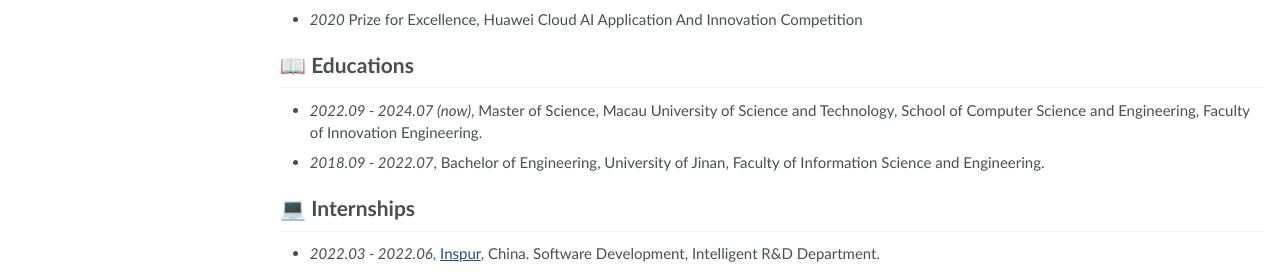
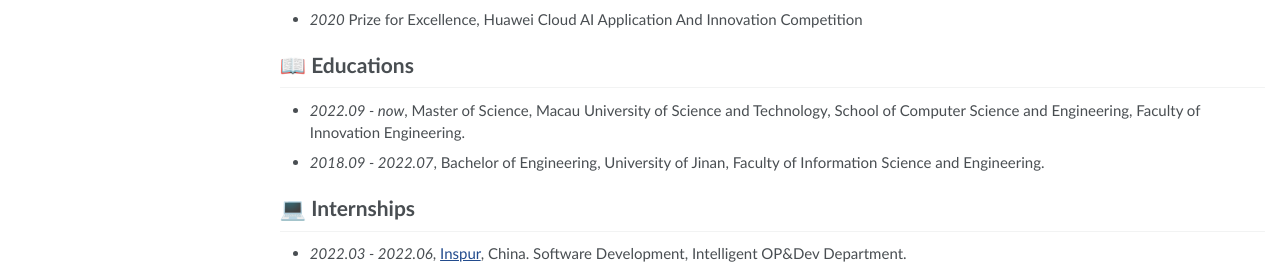
Before and after one commit to Arkitect-z/Arkitect-z.github.io, a Jekyll site: the page built from _pages/about.md, in a window 1280 px wide and 987 px high. Shown: the part 707-984 px from the top of the window. Built offline with Jekyll 4.4.1, drawn with Linux system fonts in a browser that asks for light colours.

Commit message:
update paper

```diff
--- a/_config.yml
+++ b/_config.yml
@@ -21,7 +21,7 @@ baidu_site_verification  :  # get baidu_site_verification from https://ziyuan.ba
 
 # Site Author
 author:
-  name             : "Zhenyu Wei (魏振宇)"
+  name             : "Zhenyu Wei \n(魏振宇)"
   avatar           : "assets/images/winston.jpg"
   bio              : "Macau University of Science and Technology"
   location         : "Macao, China"
--- a/_pages/about.md
+++ b/_pages/about.md
@@ -33,7 +33,7 @@ My research interest includes multi-modal learning and computer vision.
 <div class='paper-box'><div class='paper-box-image'><div><div class="badge">Arxiv</div><img src='../assets/images/Overview.png' alt="sym" width="500px"></div></div>
 <div class='paper-box-text' markdown="1">
 
-[Enhanced Object Tracking by Self-Supervised Auxiliary Depth Estimation Learning](https://scholar.google.com/)
+[Enhanced Object Tracking by Self-Supervised Auxiliary Depth Estimation Learning](https://arxiv.org/abs/2405.14195)
 
 **Zhenyu Wei**, Yujie He, Zhanchuan Cai
 
@@ -54,7 +54,7 @@ My research interest includes multi-modal learning and computer vision.
 - *2020* Prize for Excellence, Huawei Cloud AI Application And Innovation Competition
 
 # 📖 Educations
-- *2022.09 - 2024.07 (now)*, Master of Science, Macau University of Science and Technology, School of Computer Science and Engineering, Faculty of Innovation Engineering.
+- *2022.09 - now*, Master of Science, Macau University of Science and Technology, School of Computer Science and Engineering, Faculty of Innovation Engineering.
 - *2018.09 - 2022.07*, Bachelor of Engineering, University of Jinan, Faculty of Information Science and Engineering.
 
 <!-- # 💬 Invited Talks
@@ -62,4 +62,4 @@ My research interest includes multi-modal learning and computer vision.
 - *2021.03*, Lorem ipsum dolor sit amet, consectetur adipiscing elit. Vivamus ornare aliquet ipsum, ac tempus justo dapibus sit amet.  \| [\[video\]](https://github.com/) -->
 
 # 💻 Internships
-- *2022.03 - 2022.06*, [Inspur](https://www.inspur.com/), China. Software Development, Intelligent R&D Department.
+- *2022.03 - 2022.06*, [Inspur](https://www.inspur.com/), China. Software Development, Intelligent OP&Dev Department.
```
